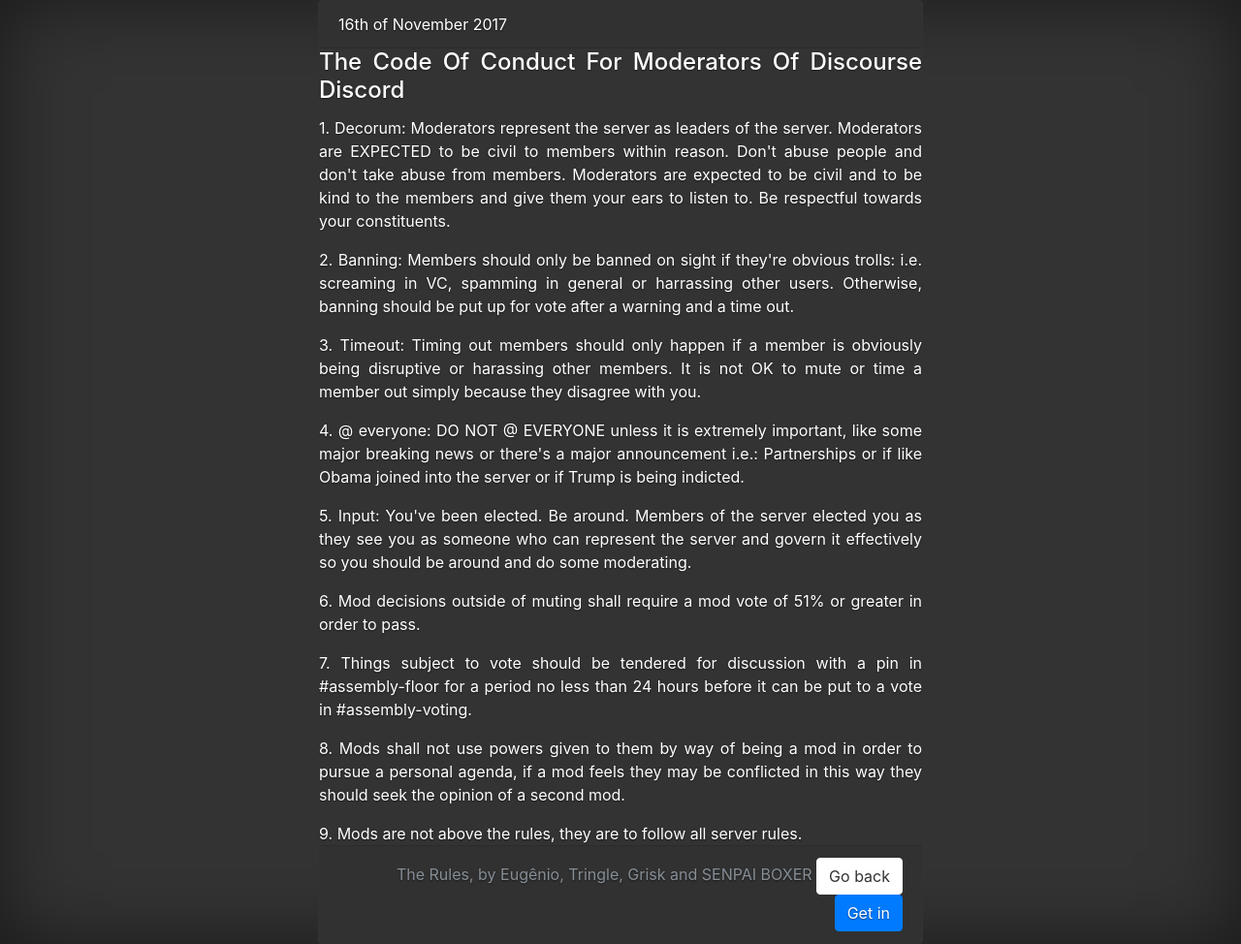
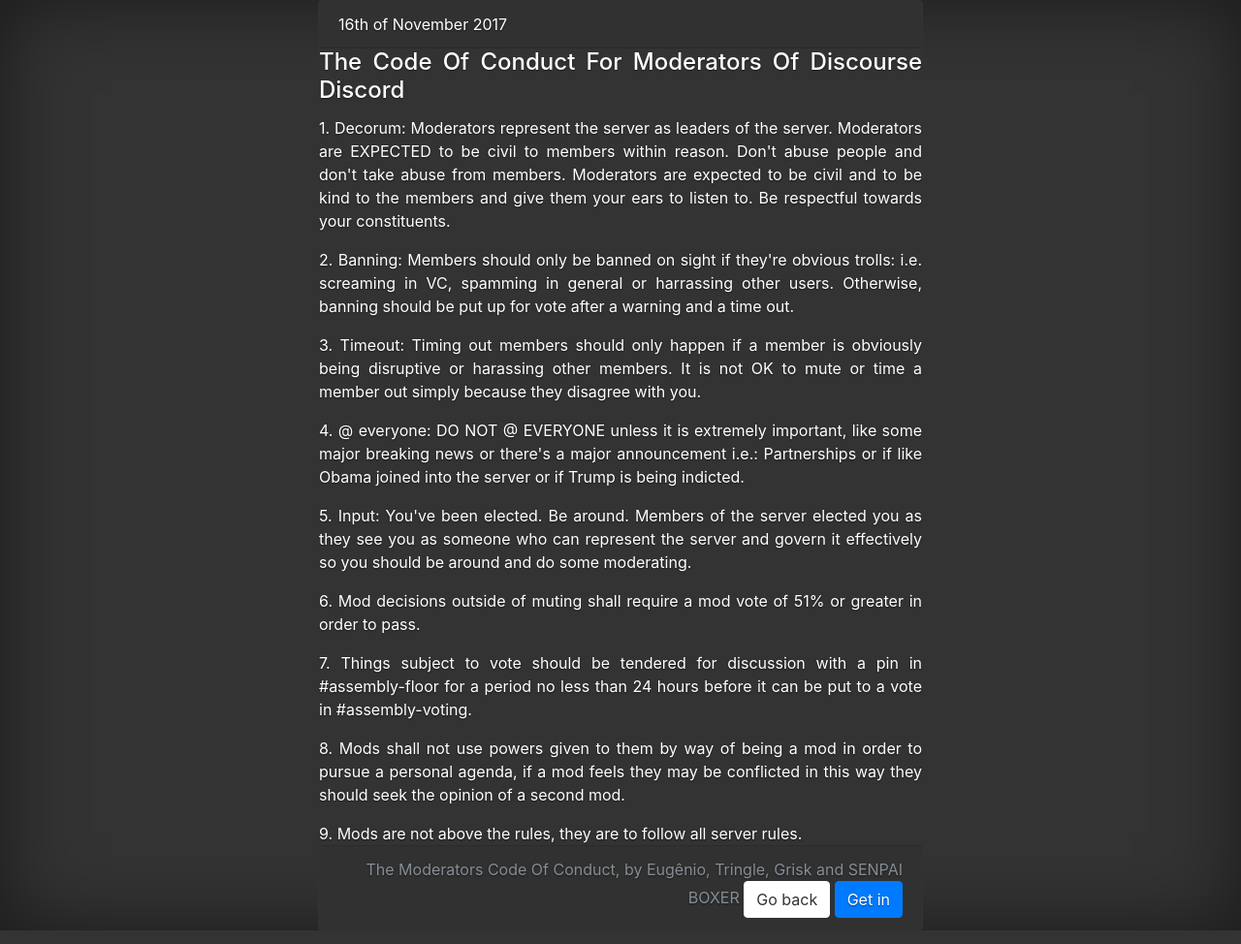
Before and after one commit to eugeniopacceli/DiscourseDiscordElections, a website: page modrules.html in a window 1280 px wide. Shown: the whole page at 97% size. Drawn offline with Linux system fonts and the light colour scheme.

Commit message:
Invitation updated.

```diff
--- a/modrules.html
+++ b/modrules.html
@@ -6,7 +6,7 @@
     <meta name="description" content="">
     <meta name="author" content="Eugenio Fonseca">
 
-    <title>Discourse Discord Landing</title>
+    <title>Discourse Discord Moderators Code Of Conduct</title>
     <!-- Bootstrap core CSS -->
     <link href="./css/bootstrap.min.css" rel="stylesheet">
     <!-- Custom styles for this template -->
@@ -36,7 +36,7 @@
                 <p class="card-text">9. Mods are not above the rules, they are to follow all server rules.</p>
               </div>
               <div class="card-footer text-right text-muted">
-                The Rules, by Eugênio, Tringle, Grisk and SENPAI BOXER
+                The Moderators Code Of Conduct, by Eugênio, Tringle, Grisk and SENPAI BOXER
                 <a href="/" class="btn btn-secondary">Go back</a>
                 <a href="https://discord.gg/8h5FEx2" class="btn btn-primary">Get in</a>
               </div>
```
Also changed, not shown: landing.html (+1 -1 lines), rules.html (+1 -1 lines).
